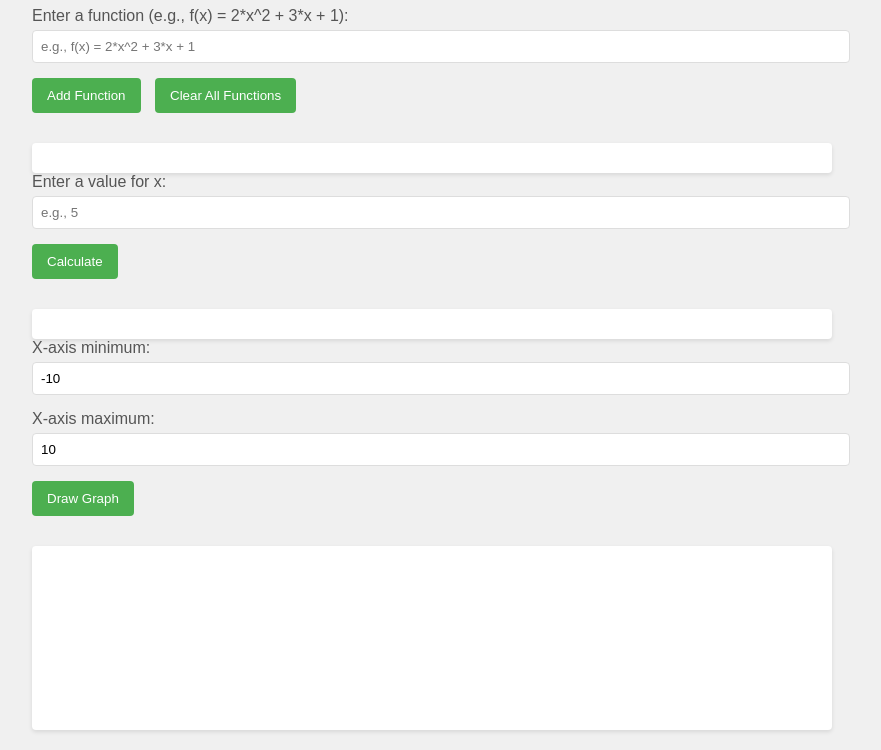
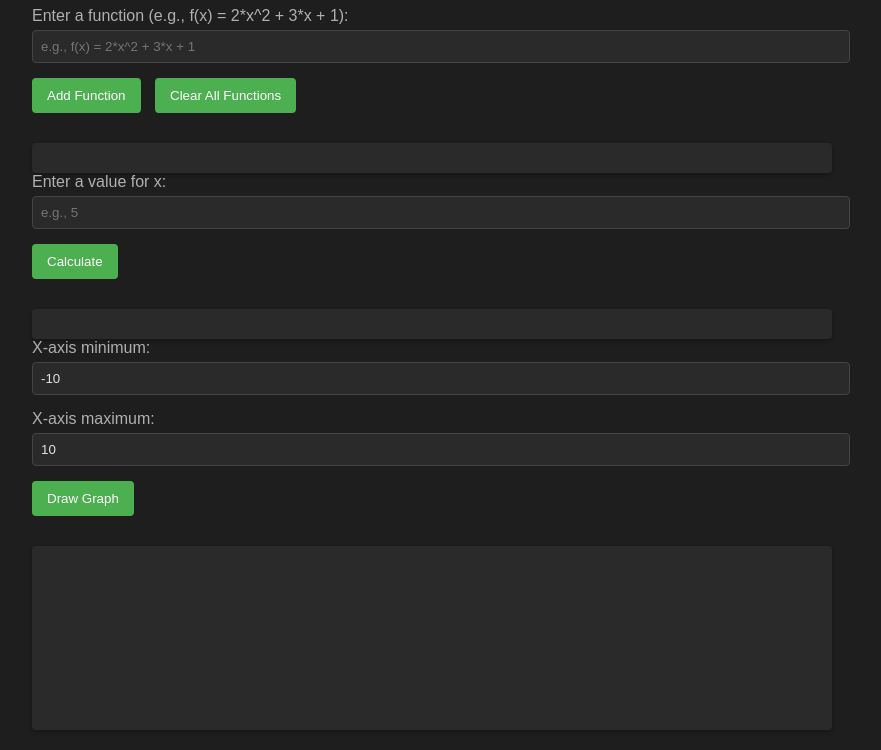
Before and after one commit to OnlyRen/FunctionsWebsite, a plain HTML site: page index.html in a window 1280 px wide. Shown: the part 93-843 px from the top of the page, without its empty margins (208-1089 px from the left). Drawn offline with nearby package versions, Linux system fonts and the light colour scheme.

Commit message:
Update index.html

```diff
--- a/index.html
+++ b/index.html
@@ -12,26 +12,34 @@
             max-width: 800px;
             margin: 0 auto;
             padding: 20px;
-            background-color: #f0f0f0;
+            background-color: #1e1e1e;
+            color: #e0e0e0;
         }
+
         h1 {
-            color: #333;
+            color: #ffffff;
             text-align: center;
         }
+
         .input-group {
             margin-bottom: 15px;
         }
+
         label {
             display: block;
             margin-bottom: 5px;
-            color: #555;
+            color: #b0b0b0;
         }
+
         input[type="text"], input[type="number"] {
             width: 100%;
             padding: 8px;
-            border: 1px solid #ddd;
+            border: 1px solid #444;
             border-radius: 4px;
+            background-color: #2a2a2a;
+            color: #e0e0e0;
         }
+
         button {
             background-color: #4CAF50;
             color: white;
@@ -42,22 +50,25 @@
             margin-right: 10px;
             margin-bottom: 10px;
         }
-        button:hover {
-            background-color: #45a049;
-        }
+
+            button:hover {
+                background-color: #45a049;
+            }
+
         #result, #functionList {
             margin-top: 20px;
             padding: 15px;
-            background-color: #fff;
+            background-color: #2a2a2a;
             border-radius: 4px;
-            box-shadow: 0 2px 4px rgba(0,0,0,0.1);
+            box-shadow: 0 2px 4px rgba(0,0,0,0.3);
         }
+
         #graphContainer {
             margin-top: 20px;
             padding: 15px;
-            background-color: #fff;
+            background-color: #2a2a2a;
             border-radius: 4px;
-            box-shadow: 0 2px 4px rgba(0,0,0,0.1);
+            box-shadow: 0 2px 4px rgba(0,0,0,0.3);
         }
     </style>
 </head>
@@ -100,8 +111,8 @@
             if (match) {
                 const [, letter, expression] = match;
                 try {
-                    // Test compile the expression to catch errors early
-                    math.compile(expression);
+                    // Use math.parse instead of math.compile for safer parsing
+                    math.parse(expression);
                     functions[letter] = expression;
                     updateFunctionList();
                     document.getElementById('function').value = '';
@@ -135,8 +146,8 @@
                 const x = math.evaluate(valueInput);
                 for (const [letter, expression] of Object.entries(functions)) {
                     try {
-                        const expr = math.compile(expression);
-                        const result = expr.evaluate({x: x});
+                        // Use a safer evaluation method
+                        const result = math.evaluate(expression, { x: x });
                         resultDiv.innerHTML += `<p>${letter}(${x}) = ${result}</p>`;
                     } catch (error) {
                         resultDiv.innerHTML += `<p style="color: red;">Error evaluating ${letter}(x): ${error.message}</p>`;
@@ -154,13 +165,12 @@
 
             const datasets = Object.entries(functions).map(([letter, expression]) => {
                 try {
-                    const expr = math.compile(expression);
                     const data = [];
                     for (let x = xMin; x <= xMax; x += step) {
                         try {
-                            const y = expr.evaluate({x: x});
+                            const y = math.evaluate(expression, { x: x });
                             if (isFinite(y)) {
-                                data.push({x, y});
+                                data.push({ x, y });
                             }
                         } catch (error) {
                             console.error(`Error evaluating ${letter}(${x}):`, error);
@@ -173,7 +183,7 @@
                         fill: false
                     };
                 } catch (error) {
-                    console.error(`Error compiling function ${letter}(x):`, error);
+                    console.error(`Error processing function ${letter}(x):`, error);
                     return null;
                 }
             }).filter(dataset => dataset !== null);
```
